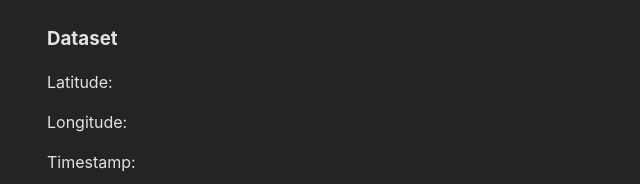
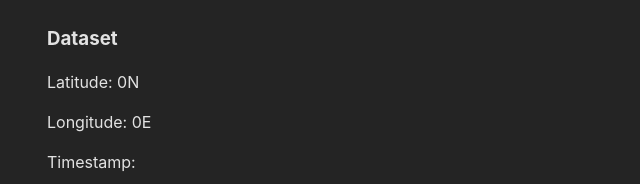
Before and after one commit to srivcodes/location, a React (Vite) app: page / in a window 1280 px wide. Shown: the part 409-593 px from the top of the page, without its empty margins (0-640 px from the left). Built offline with nearby package versions, Linux system fonts and the light colour scheme; no server answers.

Commit message:
enhancement: changed the basic UI structure of the web-app

```diff
--- a/src/App.jsx
+++ b/src/App.jsx
@@ -36,9 +36,9 @@ function App() {
       ></input>
       <div>
        <h3>Dataset</h3>
-          <p>Latitude:</p>
-          <p>Longitude:</p>
-          <p>Timestamp:</p>
+          <p>Latitude: {latitude}N</p>
+          <p>Longitude: {longitude}E</p>
+          <p>Timestamp: </p>
       </div>
       </div>
       {latitude > 0 && longitude > 0 && (
```
